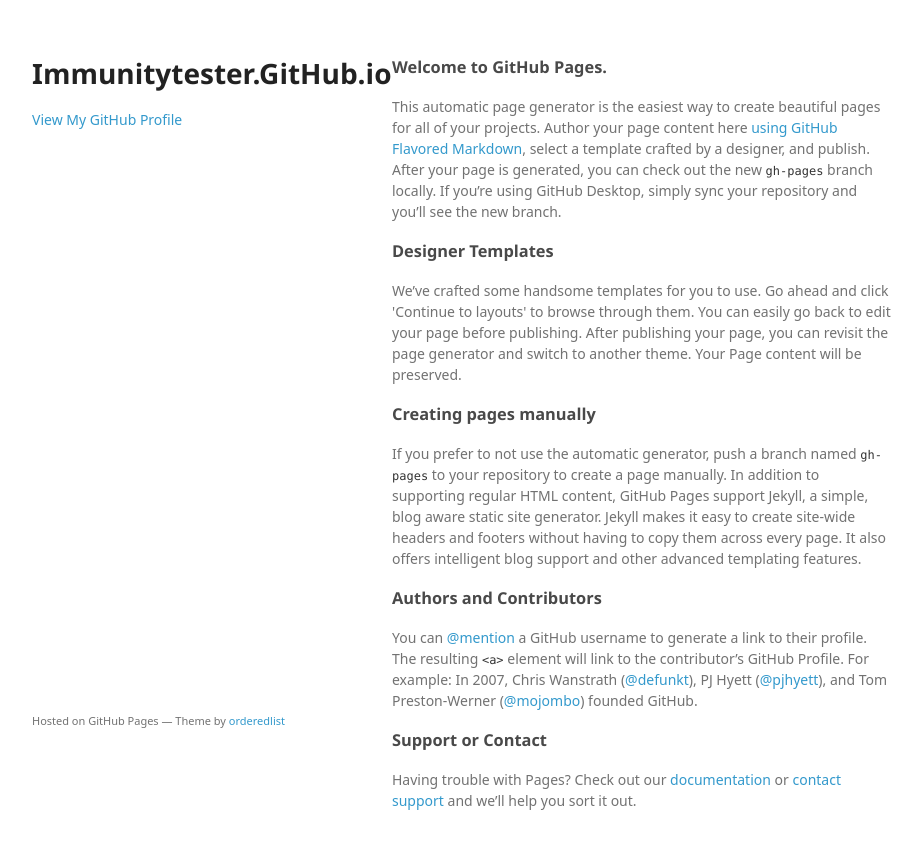
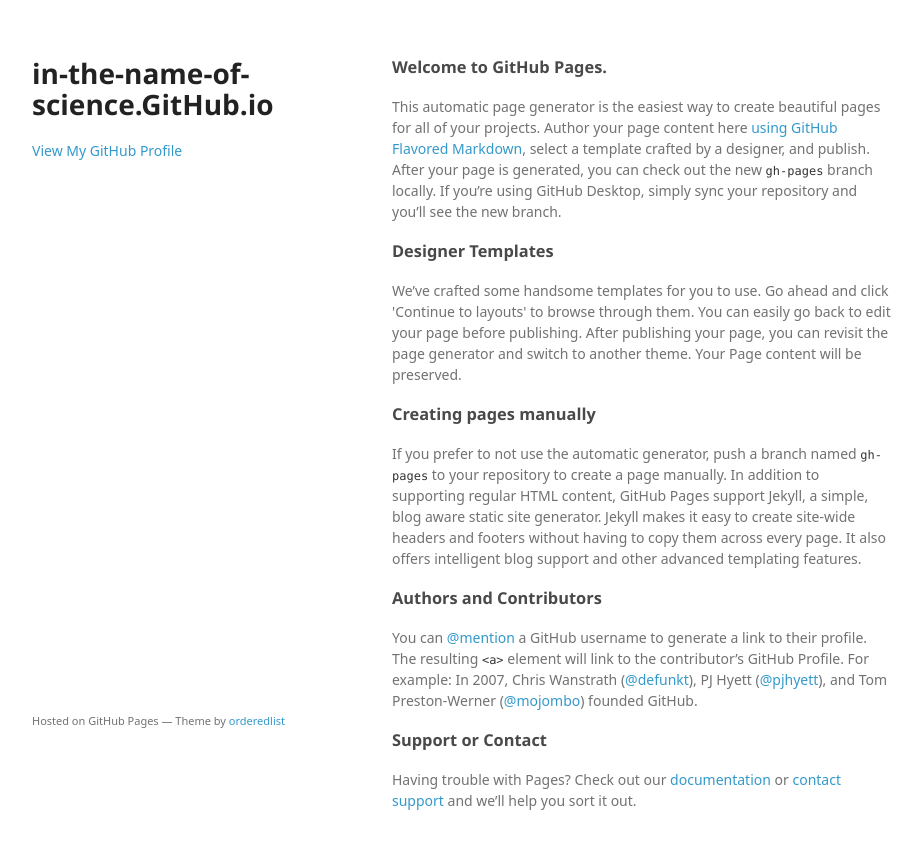
Before and after one commit to in-the-name-of-science/in-the-name-of-science.github.io, a plain HTML site: page index.html in a window 1280 px wide. Shown: the whole page, without its empty margins (178-1100 px from the left). Drawn offline with Linux system fonts and the light colour scheme; a web font is replaced by a local one.

Commit message:
Update index.html

```diff
--- a/index.html
+++ b/index.html
@@ -3,7 +3,7 @@
   <head>
     <meta charset="utf-8">
     <meta http-equiv="X-UA-Compatible" content="chrome=1">
-    <title>Immunitytester.GitHub.io by immunitytester</title>
+    <title>in-the-name-of-science.GitHub.io by in-the-name-of-science</title>
 
     <link rel="stylesheet" href="stylesheets/styles.css">
     <link rel="stylesheet" href="stylesheets/github-light.css">
@@ -15,11 +15,11 @@
   <body>
     <div class="wrapper">
       <header>
-        <h1>Immunitytester.GitHub.io</h1>
+        <h1>in-the-name-of-science.GitHub.io</h1>
         <p></p>
 
 
-        <p class="view"><a href="https://github.com/immunitytester">View My GitHub Profile</a></p>
+        <p class="view"><a href="https://github.com/in-the-name-of-science">View My GitHub Profile</a></p>
 
       </header>
       <section>
```
